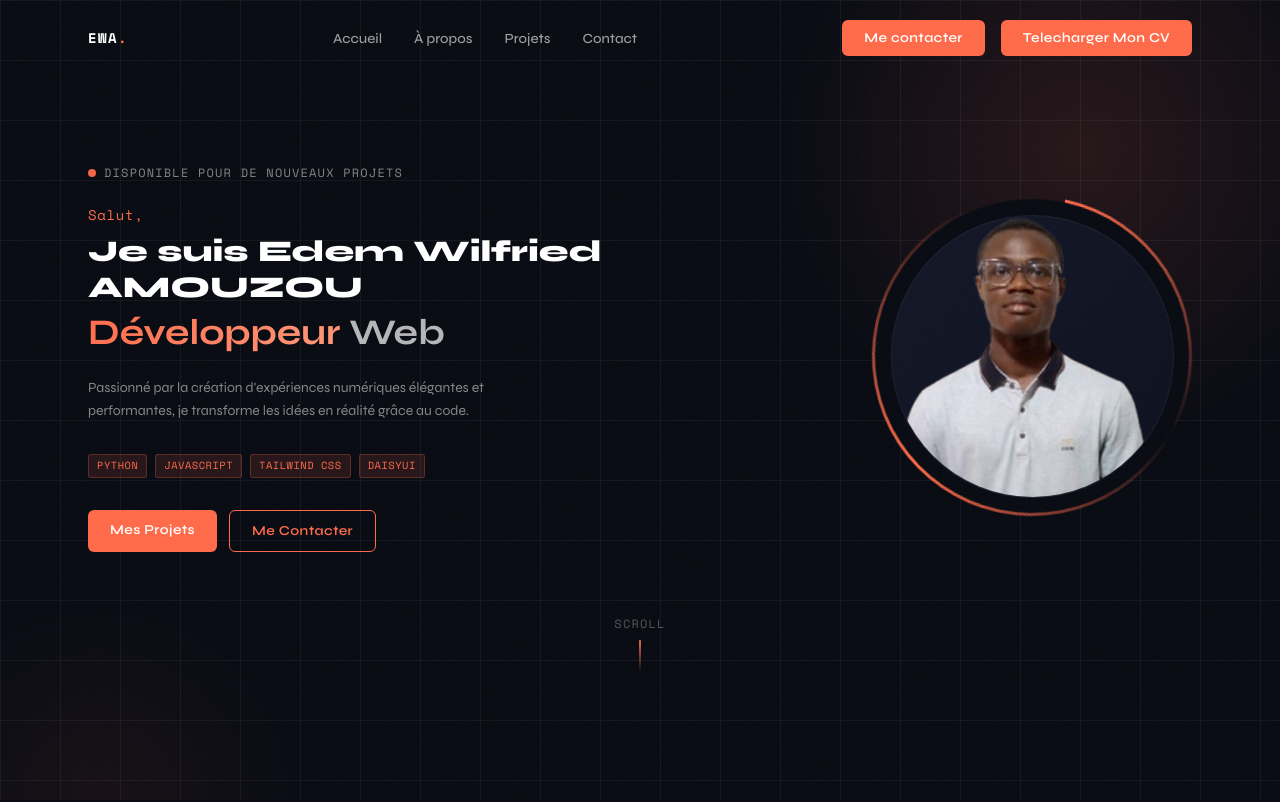
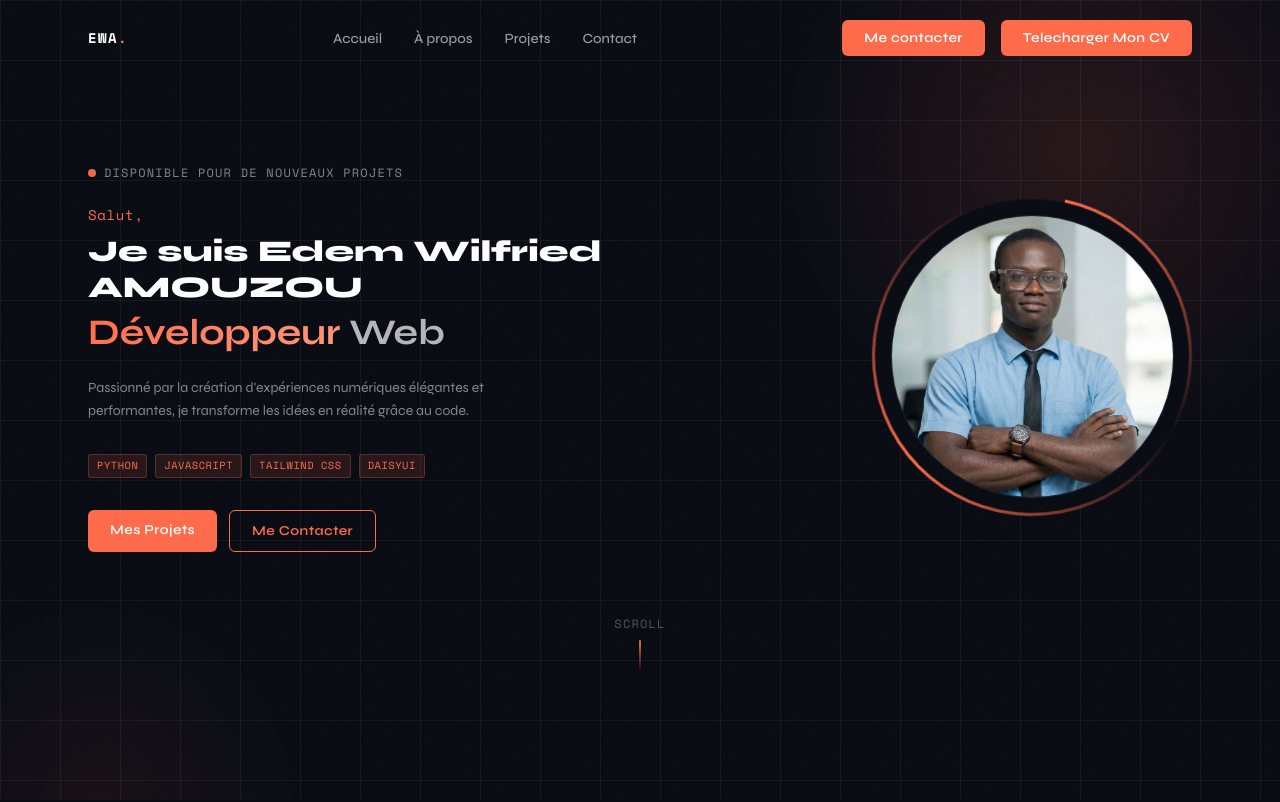
Before and after one commit to edem-wilfried-amouzou/portfolio1.3, a Next.js app: page / in a window 1280 px wide. Shown: the top 802 px of the page. Built offline with nearby package versions, Linux system fonts and the light colour scheme.

Commit message:
Changement de photo

```diff
--- a/components/Hero.tsx
+++ b/components/Hero.tsx
@@ -154,7 +154,7 @@ export default function Hero() {
                           animation: 'spin 6s linear infinite reverse',
                     }}
                   >
-                    <img src="/hero.png" alt="Edem Wilfried AMOUZOU" className="rounded-full object-cover w-full h-full" />
+                    <img src="/hero.jpeg" alt="Edem Wilfried AMOUZOU" className="rounded-full object-cover w-full h-full" />
                   </div>
                 </div>
               </div>
```
Also changed, not shown: public/hero.jpeg (added), public/hero.png (deleted).
